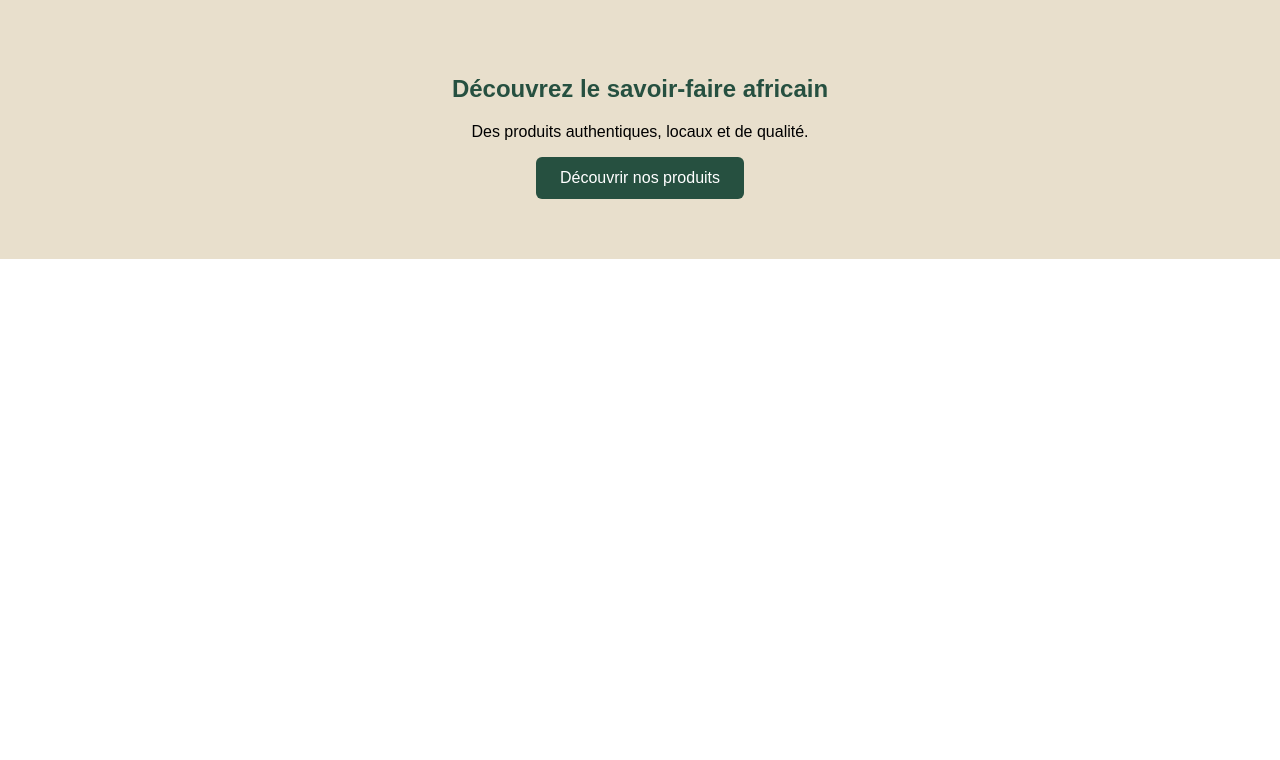
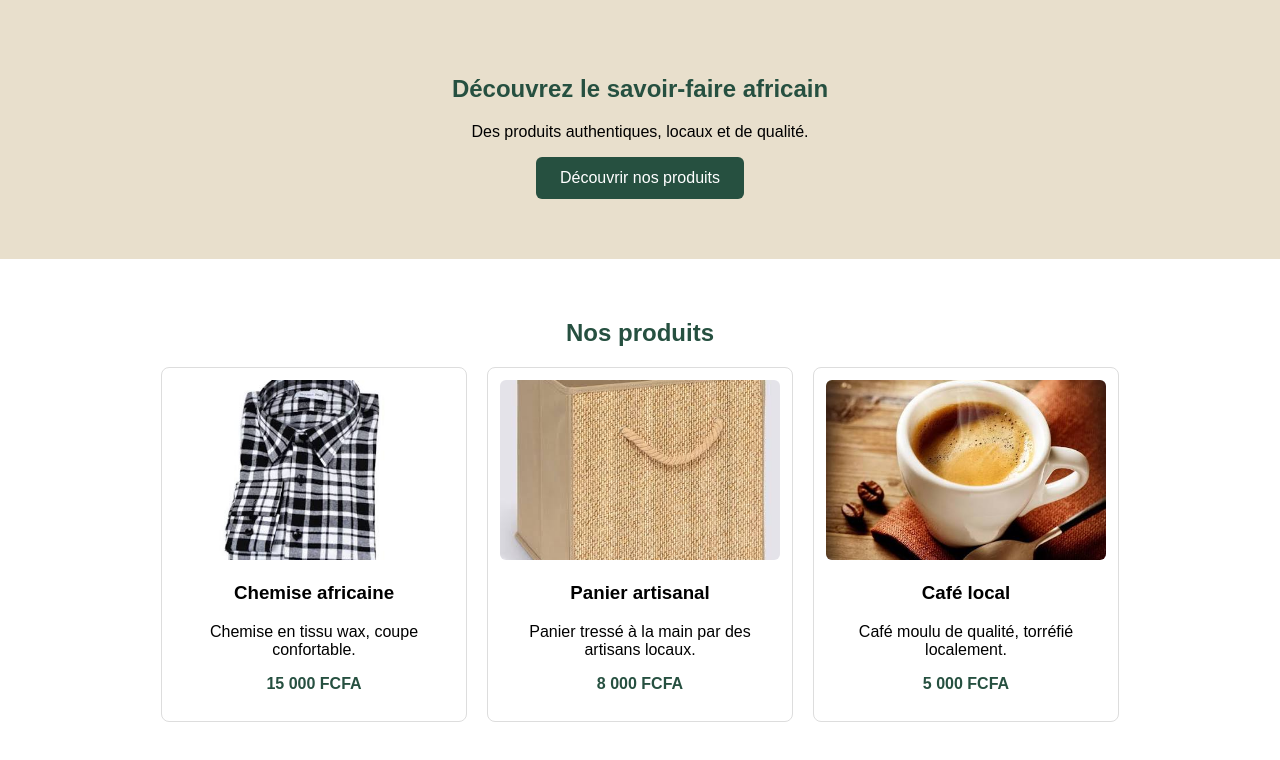
Before and after one commit to fresnelngimbous/AfriShop, a plain HTML site: page index.html in a window 1280 px wide. Shown: the part 66-826 px from the top of the page. Before the commit the page ends 800 px from the top, so only its background shows below. Drawn offline with Linux system fonts and the light colour scheme.

Commit message:
feat: ajouter le catalogue de produits

```diff
--- a/index.html
+++ b/index.html
@@ -20,5 +20,28 @@
   <p>Des produits authentiques, locaux et de qualité.</p>
   <a class="bouton" href="#produits">Découvrir nos produits</a>
  </section>
+  <section id="produits">
+  <h2>Nos produits</h2>
+  <div class="catalogue">
+   <article class="carte">
+    <img src="images/chemise.jpg" alt="Chemise africaine">
+    <h3>Chemise africaine</h3>
+    <p>Chemise en tissu wax, coupe confortable.</p>
+    <p class="prix">15 000 FCFA</p>
+   </article>
+   <article class="carte">
+    <img src="images/panier.jpg" alt="Panier artisanal">
+    <h3>Panier artisanal</h3>
+    <p>Panier tressé à la main par des artisans locaux.</p>
+    <p class="prix">8 000 FCFA</p>
+   </article>
+   <article class="carte">
+    <img src="images/cafe.jpg" alt="Café local">
+    <h3>Café local</h3>
+    <p>Café moulu de qualité, torréfié localement.</p>
+    <p class="prix">5 000 FCFA</p>
+   </article>
+  </div>
+ </section>
 </body>
 </html>
--- a/style.css
+++ b/style.css
@@ -7,3 +7,9 @@ nav a:hover { text-decoration: underline; }
 #accueil { background: #e8dfcc; text-align: center; padding: 60px 20px; }
 #accueil h1 { color: #265040; }
 .bouton { display: inline-block; background: #265040; color: white; padding: 12px 24px; border-radius: 6px; text-decoration: none; }
+#produits { padding: 40px 20px; text-align: center; }
+#produits h2 { color: #265040; }
+.catalogue { display: flex; justify-content: center; gap: 20px; }
+.carte { flex: 0 0 280px; border: 1px solid #ddd; border-radius: 8px; padding: 12px; background: white; }
+.carte img { width: 100%; height: 180px; object-fit: cover; border-radius: 6px; }
+.prix { font-weight: bold; color: #265040; }
```
Also changed, not shown: images/cafe.jpg (added), images/chemise.jpg (added), images/panier.jpg (added).
